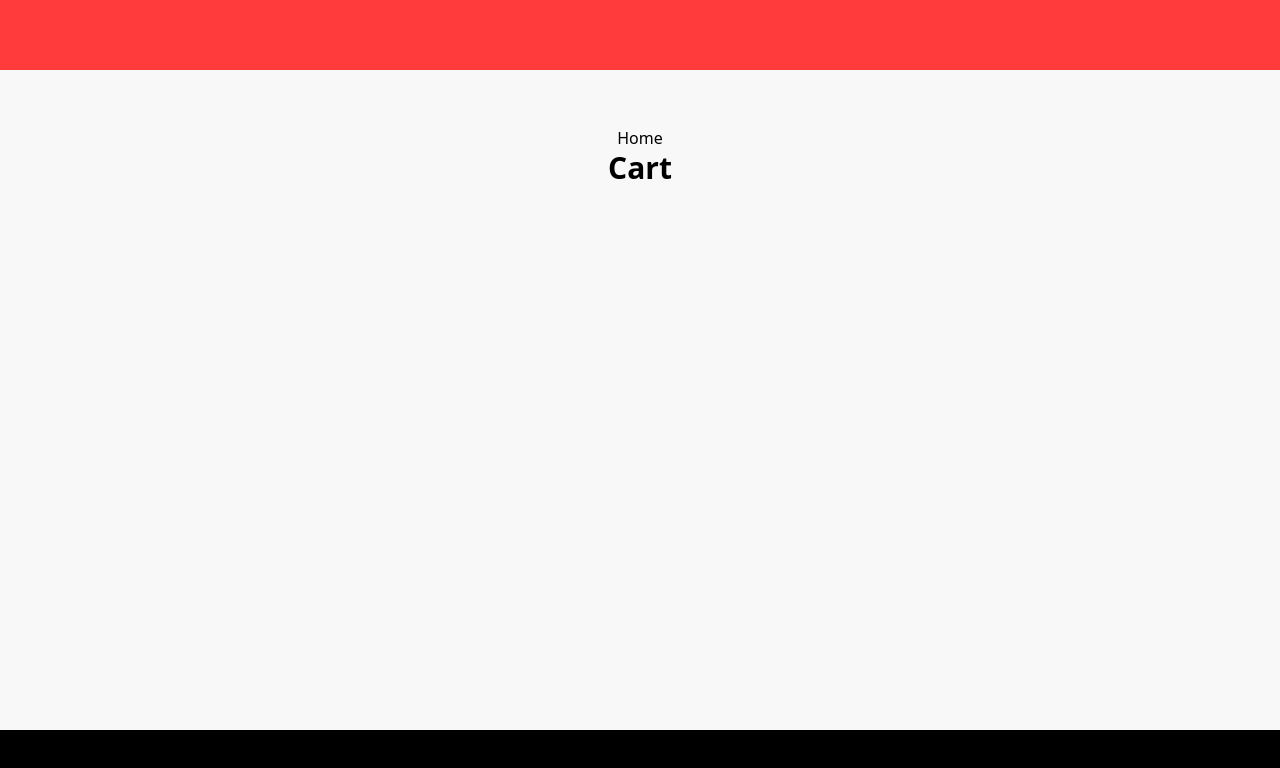
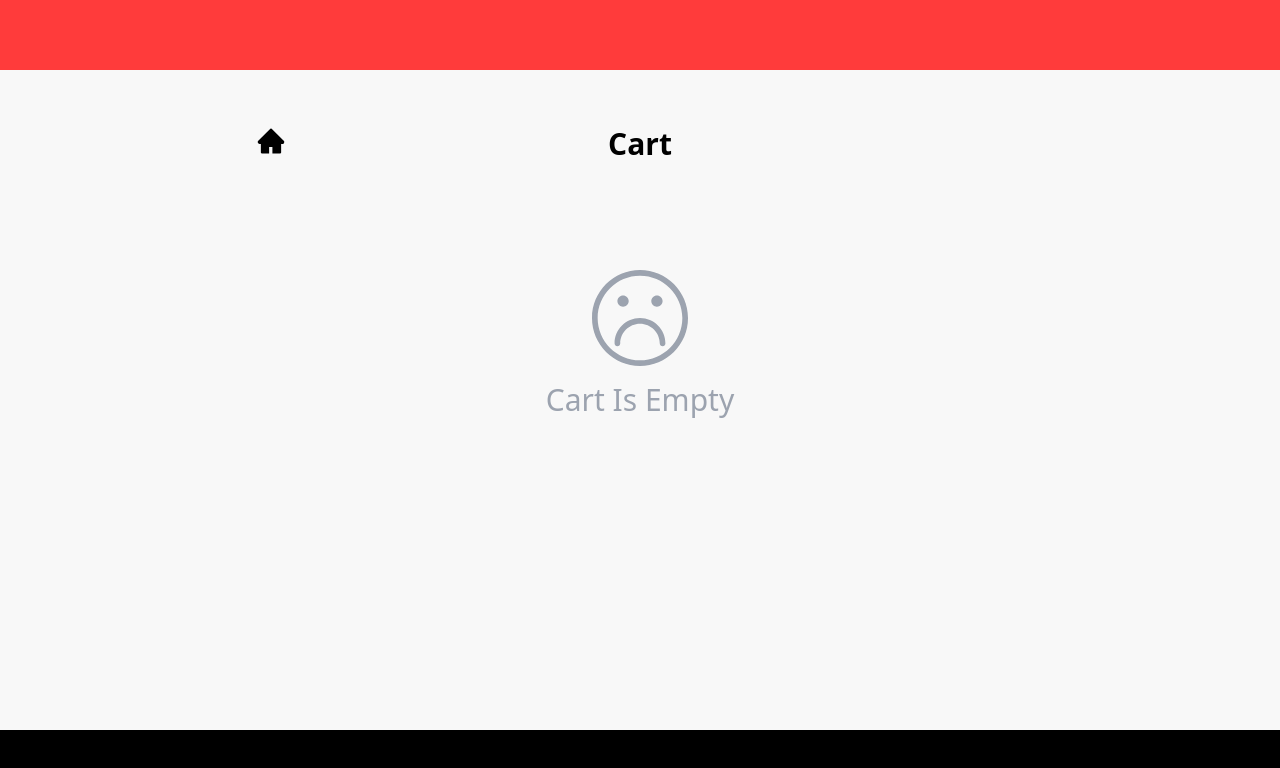
Before and after one commit to XavianMoody10/FoodGo, a React (Vite) app in the folder client/: page /cart in a window 1280 px wide. Shown: the top 768 px of the page. Built offline with nearby package versions, Linux system fonts and the light colour scheme.

Commit message:
Finished Cart page

```diff
--- a/client/src/context/CartContext.jsx
+++ b/client/src/context/CartContext.jsx
@@ -52,7 +52,7 @@ export const CartContextProvider = ({ children }) => {
     if (exist.length) {
       increaseItemQuantity(item);
     } else {
-      setCart((prev) => [...prev, { ...item, qty: 1 }]);
+      setCart((prev) => [...prev, { ...item, qty: 1, price: item.price }]);
     }
   };
 
--- a/client/src/pages/Cart.jsx
+++ b/client/src/pages/Cart.jsx
@@ -1,19 +1,56 @@
-import React, { useContext } from "react";
+import React, { useContext, useEffect } from "react";
 import { CartItem } from "../components/CartItem/CartItem";
 import { CartContext } from "../context/CartContext";
 import { Link } from "react-router-dom";
+import { TfiFaceSad as SadFaceIcon } from "react-icons/tfi";
+import { AiFillHome as HomeIcon } from "react-icons/ai";
 
 export const Cart = () => {
   const { cart } = useContext(CartContext);
+  const tempNum = 2;
+
+  const fullPrice = [...cart].reduce((acc, cur) => cur.price + acc, 0);
+
+  useEffect(() => {
+    console.log(fullPrice);
+  });
 
   // Display cart items
   const cartItems = cart.map((item) => <CartItem key={item.id} item={item} />);
 
   return (
     <div className=" flex flex-col items-center mt-14 mb-auto">
-      <Link to={"/"}>Home</Link>
-      <h1 className=" text-3xl font-semibold mb-8">Cart</h1>
-      <div className=" flex flex-col gap-5 w-4/5 mb-10">{cartItems}</div>
+      <div className=" flex w-3/5 relative mb-8">
+        <Link to={"/"} className=" absolute">
+          <HomeIcon className=" text-3xl" />
+        </Link>
+
+        <h1 className=" text-3xl font-semibold mx-auto">Cart</h1>
+      </div>
+
+      {cart.length ? (
+        <div className=" w-3/5">
+          <div className=" flex flex-col gap-5 w-full mb-10">{cartItems}</div>
+          <div className=" w-full text-lg flex justify-between mb-3">
+            <p>
+              Full Price:
+              <strong> ${parseFloat(fullPrice.toFixed(2))}</strong>
+            </p>
+
+            <p>
+              <strong>{cart.length}</strong> items(s)
+            </p>
+          </div>
+          <button className=" w-full bg-red-500 text-white font-semibold p-3 rounded-md text-lg">
+            Checkout
+          </button>
+        </div>
+      ) : (
+        <div className=" flex flex-col items-center justify-center gap-4 w-full h-[300px] mb-10 text-gray-400">
+          <SadFaceIcon className=" text-8xl"></SadFaceIcon>
+          <p className=" text-3xl">Cart Is Empty</p>
+        </div>
+      )}
     </div>
   );
 };
```
